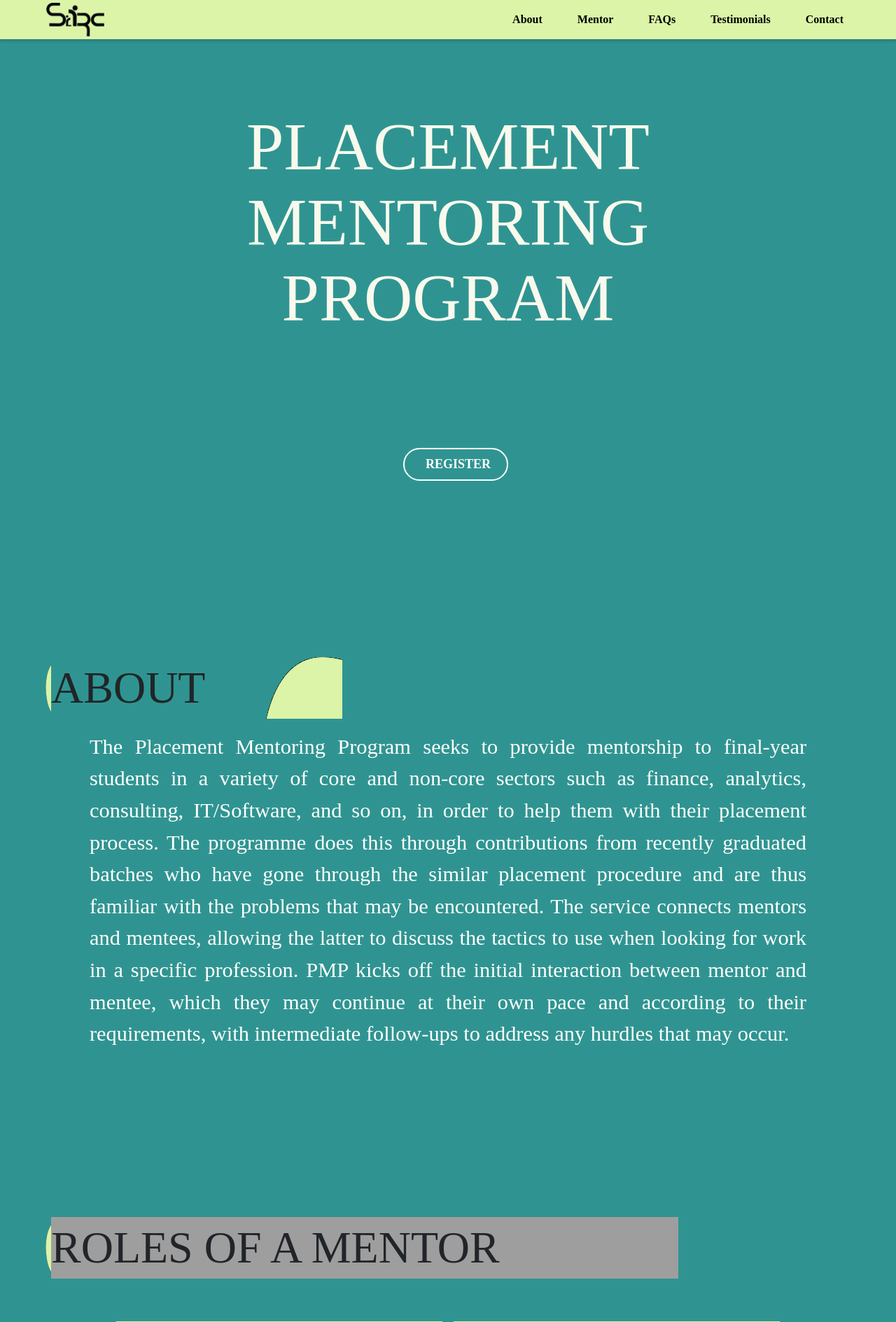
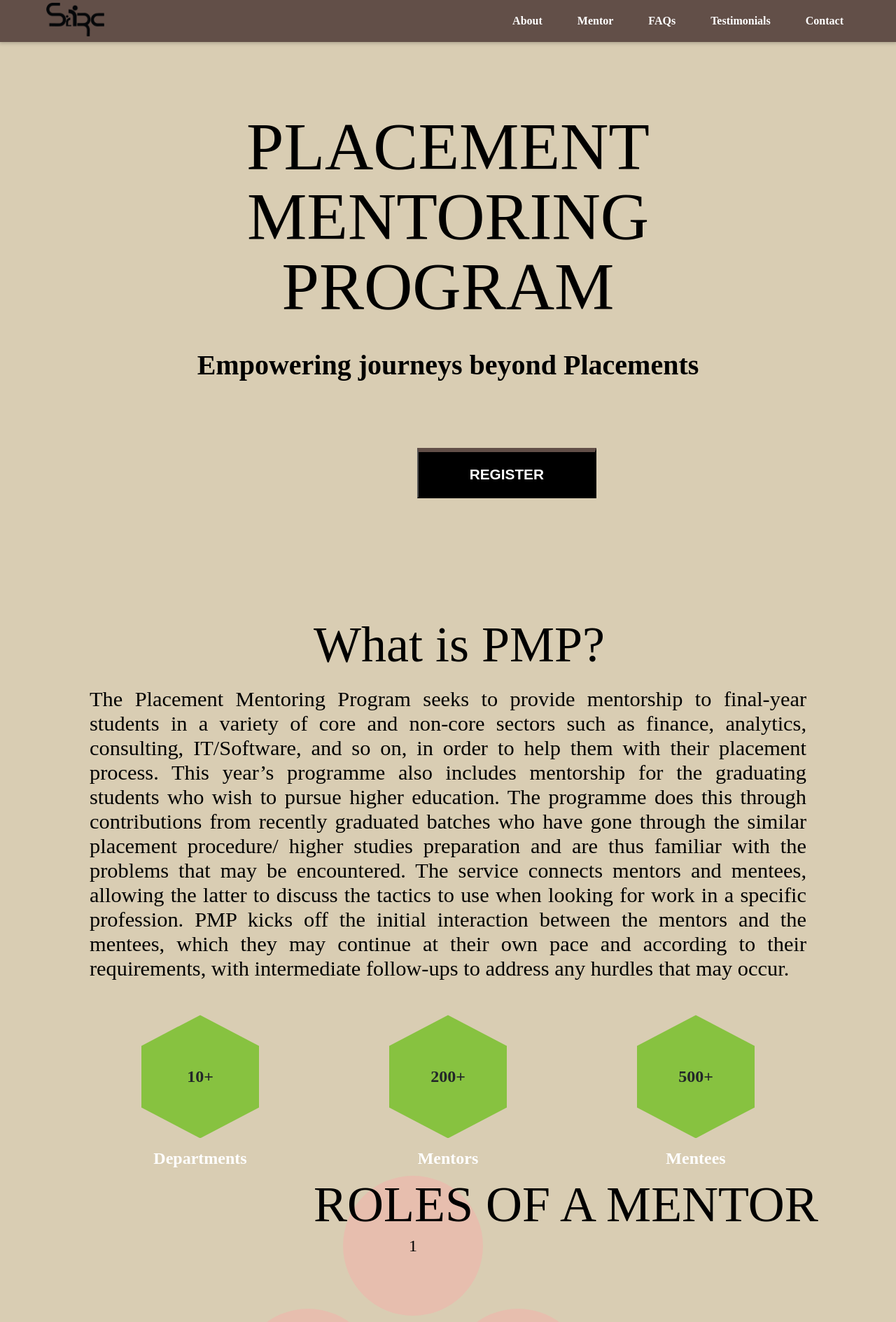
Before and after one commit to Ashwanidubeyiitb/BeastPMP, a Django app: page / in a window 1280 px wide. Shown: the top 1889 px of that part at 70% size. Run offline with Django 3.2, Linux system fonts and the light colour scheme; the page is wider than the window, and the part outside it is not shown; some libraries are stand-ins or nearby versions; grey boxes are pictures that could not be loaded.

Commit message:
frontend

```diff
--- a/static/StyleSheet/home.css
+++ b/static/StyleSheet/home.css
@@ -20,7 +20,7 @@
 body {
     margin: 0px;
     padding: 0px;
-    background: #2F9491;
+    background: #D9CDB3;
     overflow-x: hidden;
     font-family: 'Poppins';
 }
@@ -71,23 +70,35 @@ body {
     top: 20vh;
     text-align: center;
 }
+.pmp h1{
+    color: black !important;
+}
+
+.pmp h2{
+    font-size: 250%;
+    text-align: center !important;
+    margin-top: 3%;
+
+}
 
 .btn {
-    background: none;
-    border: 2px solid white;
-    border-radius: 150px;
+    background-color: black;
+    border-top: 6px solid #624F48;
+    border-radius: 0;
     align-self: center;
-    width: 150px;
-    padding: 8px 16px;
-    color: white;
+    width: 150%;
+    padding: 20px 30px;
+    color: black;
     font-weight: bold;
     cursor: pointer;
     transition: all 0.1s ease-in-out 0.1s;
+    left: 350%;
+    color: #fff;
 }
 
 .btn:hover {
-    background: #DBF4A7;
-    color: black;
+    background: #624F48;
+    color: #fff;
 }
 
 .navbar {
@@ -98,7 +109,7 @@ body {
     box-shadow: 0 1px 5px 1px rgba(0, 0, 0, 0.2);
     width: 100vw;
     position: fixed;
-    background-color: #DBF4A7;
+    background-color: #624F48;
     transition: all 0.5s ease-in-out;
     z-index: 200;
 }
@@ -115,7 +126,7 @@ body {
 
 .nav__link {
     margin: 0 10px;
-    color: black;
+    color: white;
     padding: 5px 15px;
     border-radius: 100px;
     transition: all 0.5s ease-in-out;
@@ -329,21 +340,15 @@ body {
 
 .headBox {
     position: relative;
-    width: 416px;
-    height: 88px;
-    left: 73px;
-    top: 59px;
-
+    height: 10%;
+    top: 10%;
+    text-align: center !important;
     font-family: 'Poppins';
     font-style: normal;
     font-weight: 400;
-    font-size: 64px;
-    /* line-height: 88px; */
-    /* identical to box height */
-
+    font-size: 450%;
     display: flex;
-    align-items: center;
-    background-image: url(headboxbg.png);
+    left: 35%;
 }
 
 
@@ -359,8 +364,8 @@ body {
         z-index: 5;
         text-align: justify;
         font-size: 1.9rem;
-        color: white;
-        margin: 6% 10% 0% 10%;
+        color: black;
+        margin: 8% 10% 0% 10%;
     }
 
     .illustration {
@@ -466,6 +471,46 @@ body {
 
 
 /* Mentor section */
+
+.container {
+    display: flex;
+    flex-direction: column;
+    align-items: center;
+}
+
+.row {
+    display: flex;
+    justify-content: center;
+    margin-bottom: -10px;
+}
+
+.circle {
+    width: 200px;
+    height: 200px;
+    border-radius: 50%;
+    background-color: #E7BEAE;;
+    display: flex;
+    align-items: center;
+    justify-content: center;
+    font-size: 24px;
+    cursor: pointer;
+    transition: all 0.3s ease-in-out;
+    margin-right: 100px;
+}
+
+.circle.center {
+    width: 400px;
+    height: 400px;
+    font-size: 48px;
+    margin-right: 60px;
+    position: relative;
+    top: -50px;
+}
+
+.circle.invisible {
+    opacity: 0;
+    pointer-events: none;
+}
 @media(min-width:1200px) {
     .section3 {
         width: 100vw;
--- a/templates/menteeinfo/home.html
+++ b/templates/menteeinfo/home.html
@@ -7,7 +7,7 @@
     <meta name="viewport" content="width=device-width, initial-scale=1">
 
     <!-- Bootstrap CSS -->
-    <link href="https://cdn.jsdelivr.net/npm/bootstrap@5.0.1/dist/css/bootstrap.min.css" rel="stylesheet" integrity="sha384-+0n0xVW2eSR5OomGNYDnhzAbDsOXxcvSN1TPprVMTNDbiYZCxYbOOl7+AMvyTG2x" crossorigin="anonymous">
+    {% comment %} <link href="https://cdn.jsdelivr.net/npm/bootstrap@5.0.1/dist/css/bootstrap.min.css" rel="stylesheet" integrity="sha384-+0n0xVW2eSR5OomGNYDnhzAbDsOXxcvSN1TPprVMTNDbiYZCxYbOOl7+AMvyTG2x" crossorigin="anonymous"> {% endcomment %}
     <link rel="icon" href="{% static 'img/favIcon.png' %}" sizes="16x16" type="image/png">
     <link type='text/css' rel="stylesheet" href='{% static 'StyleSheet/home.css' %}'>
     <script  src='../static/javascript/index.js'></script>
@@ -93,13 +93,14 @@
                 <h1>PLACEMENT</h1>
                 <h1>MENTORING</h1>
                 <h1>PROGRAM</h1>
+                <h2>Empowering journeys beyond Placements</h2>
             </div>
             <!-- <a class='register' href='step-one'>REGISTER</a> -->
         </div>
         <br>
         <div>
        {% comment %} <a href="/savedata_new"> {% endcomment %}
-         <button onClick="alert('Registrations are closed now')" id="sign-in" class="btn" style="position: relative; padding-left: 30px; padding-right: 30px; top: 80vh; left: 45vw; font-size:18px;">REGISTER</button>
+         <button onClick="alert('Registrations are closed now')" id="sign-in" class="btn" style="position: relative; top: 80vh;  font-size:130%;">REGISTER</button>
         {% comment %} </a> {% endcomment %}
         </div>
   </div>
@@ -107,18 +108,13 @@
 
     {% comment %} About section {% endcomment %}
     <div class="section5" id='about'>
-        <div class="illustration"><img src="../static/img/headboxbg.png" style="width: 290px; height: 290px;"></div>
-        <div class='headBox' style="background-image: url(headboxbg.png);">ABOUT</div>
-        <div class='about-info'>The Placement Mentoring Program seeks to provide mentorship to final-year students in a variety of core and non-core
-        sectors such as finance, analytics, consulting, IT/Software, and so on, in order to help them with their placement
-        process. The programme does this through contributions from recently graduated batches who have gone through the similar
-        placement procedure and are thus familiar with the problems that may be encountered. The service connects mentors and
-        mentees, allowing the latter to discuss the tactics to use when looking for work in a specific profession. PMP kicks off
-        the initial interaction between mentor and mentee, which they may continue at their own pace and according to their
-        requirements, with intermediate follow-ups to address any hurdles that may occur.
+
+        <div class='headBox' >What is PMP?</div>
+        <div class='about-info'>The Placement Mentoring Program seeks to provide mentorship to final-year students in a variety of core and non-core sectors such as finance, analytics, consulting, IT/Software, and so on, in order to help them with their placement process.  This year’s programme also includes mentorship for the graduating students who wish to pursue higher education. The programme does this through contributions from recently graduated batches who have gone through the similar placement procedure/ higher studies preparation  and are thus familiar with the problems that may be encountered. The service connects mentors and mentees, allowing the latter to discuss the tactics to use when looking for work in a specific profession. PMP kicks off the initial interaction between the mentors and the mentees, which they may continue at their own pace and according to their requirements, with intermediate follow-ups to address any hurdles that may occur.
+
 </div>
 
-        <!-- <div class="hexagons-div my-3">
+     <div class="hexagons-div my-3">
         <div class='hexagon-inner-div'>
             <div class="hexagon" ><span id='num1'>10+</span></div>
             <p class='departments'>Departments</p>
@@ -134,47 +130,48 @@
             <p class='mentees'>Mentees</p>
         </div>
 
-        </div> -->
+        </div>
     </div>
 
-    {% comment %} Mentor section {% endcomment %}
+
     <div class="section3" id='mentor' >
-        <div class="illustration"><img src="../static/img/headboxbg.png" style="width: 290px; height: 290px;"></div>
-        <div class='headBox' style="width: 70%;">ROLES OF A MENTOR</div>
 
-        <div class="roleimage"><img src="../static/img/mentor4.png" style="width: 74vw; height: auto;"></div>
+        <div class='headBox'>ROLES OF A MENTOR</div>
+        <div class="container">
+    <div class="row">
+      <div class="circle" onclick="toggleCenter(this)">1</div>
+    </div>
+    <div class="row">
+      <div class="circle" onclick="toggleCenter(this)">2</div>
+      <div class="circle" onclick="toggleCenter(this)">3</div>
+    </div>
+    <div class="row">
+      <div class="circle" onclick="toggleCenter(this)">4</div>
+    </div>
+  </div>
 
-{% comment %} <div class="one"><p class="role">COUNSEL </p>
-<p><ul style="list-style: none;">
-                                <li>Help the mentee during the entire course of prep, starting from resume reviewing to the final placement process</li>
-                                <li>Pass on the valuable tips that helped you crack placements, so that the mentee can pass it on to their juniors in the future</li>
-                            </ul></p>
-</div>
-<div class="two"><p class="role" >COMMUNICATION</p>
-<p><ul style="list-style: none;">
-                                <li>Ensure regular communication in these stressful times with the mentee.</li>
-                                <li>Be responsive to their doubts/queries/messages. If you are busy, let the mentee know a suitable time to talk</li>
-                            </ul></p></div>
-<div class="three"><p class="role">EXPERIENCE</p>
-<p><ul style="list-style: none;">
-                                <li>Provide them with resources to help them prepare well, if possible</li>
-                                <li>Help them to not commit the same mistakes you might have</li>
-                            </ul></p></div>
-<div class="four"><p class="role">EVALUATION</p>
-<p><ul style="list-style: none;">
-<li>Give them general fundae for preparing for their interviews, etc, and provide feedback on their performance</li>
-                                <li>Ensure regular feedback to our team as well</li>
-                            </ul></p></div>
+  <script>
+    function toggleCenter(circle) {
+      const circles = document.getElementsByClassName('circle');
+      const isCentered = circle.classList.toggle('center');
 
- {% endcomment %}
+      for (let i = 0; i < circles.length; i++) {
+        if (circles[i] !== circle) {
+          if (isCentered) {
+            circles[i].classList.add('invisible');
+          } else {
+            circles[i].classList.remove('invisible');
+          }
+        }
+      }
+    }
+  </script>
 
-                    <!-- <div class='item' onmouseover='mouseOver1()' onmouseout="mouseOut1()"> -->
-
-
+        {% comment %} <div class="roleimage"><img src="../static/img/mentor4.png" style="width: 74vw; height: auto;"></div>
 
             </div>
 
-        </div>
+        </div> {% endcomment %}
     </div>
 
 <script src='../static/javascript/index.js'></script>
```
Also changed, not shown: other parts of static/StyleSheet/home.css (+0 -1 lines).
